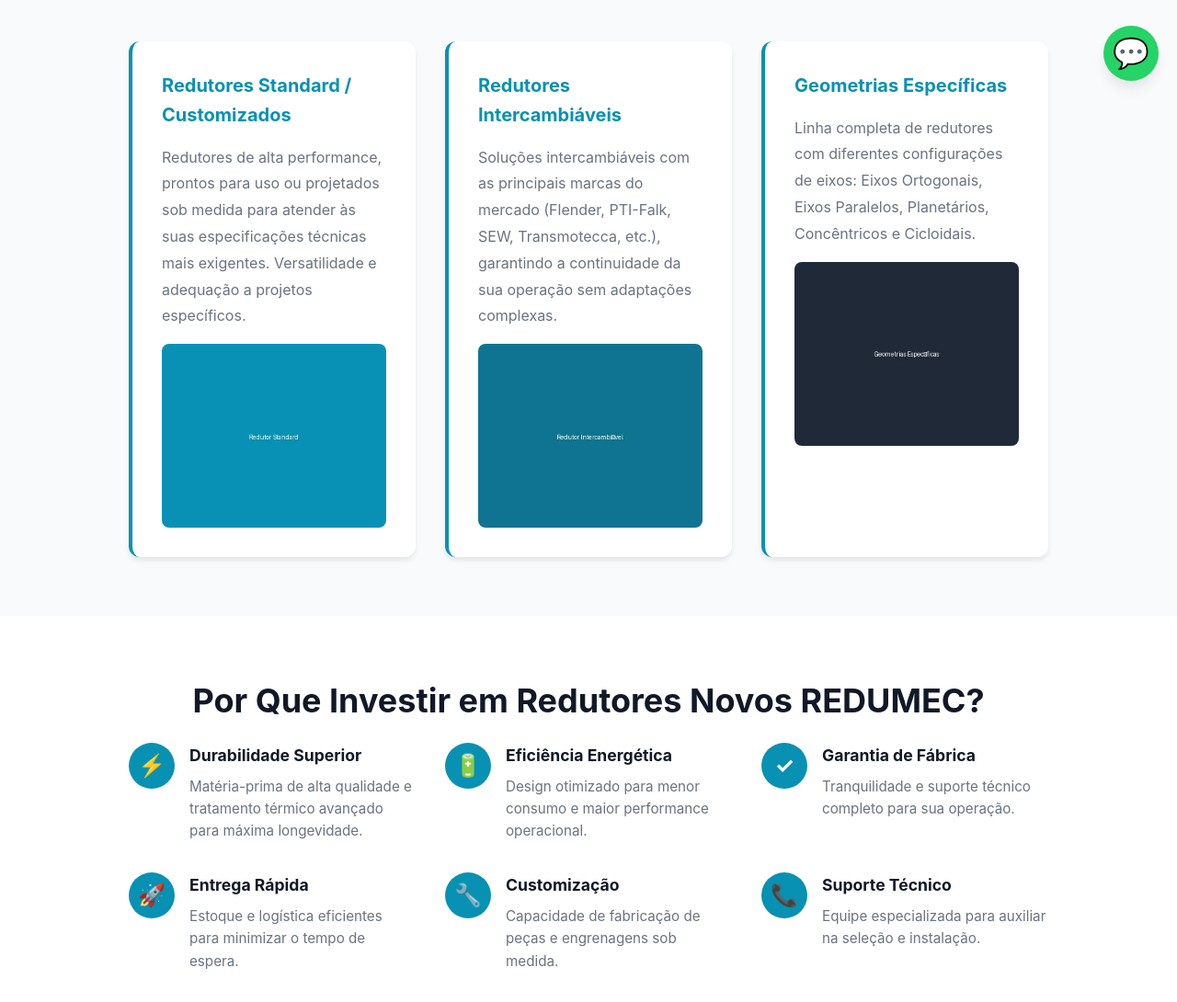
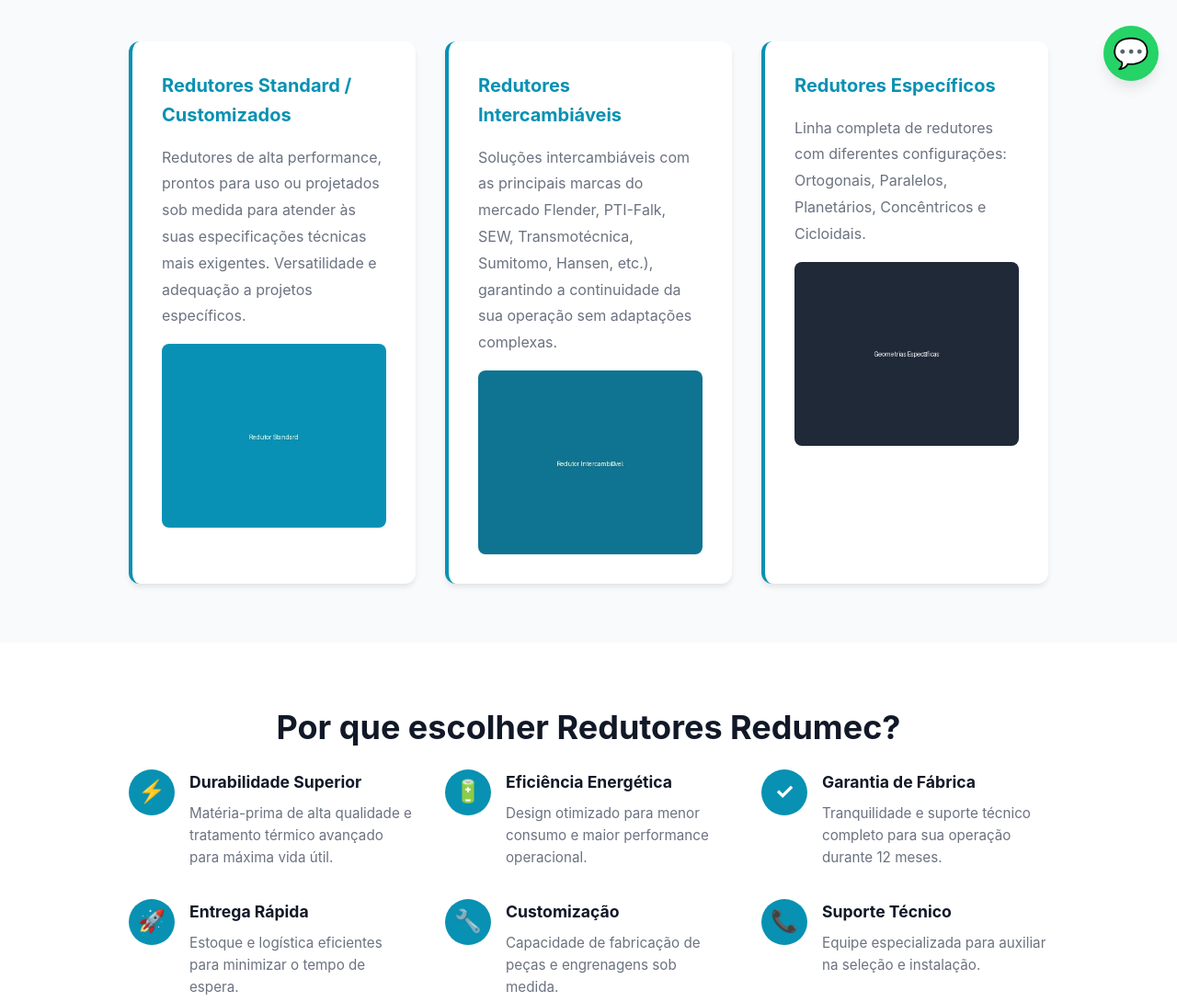
Before and after one commit to GHuemer/redutoresNovos, a plain HTML site: page index.html in a window 1280 px wide. Shown: the part 692-1782 px from the top of the page at 92% size. Drawn offline with Linux system fonts and the light colour scheme.

Commit message:
Update product descriptions and benefits in index.html

```diff
--- a/index.html
+++ b/index.html
@@ -605,12 +605,12 @@
                 </div>
                 <div class="type-card">
                     <h3>Redutores Intercambiáveis</h3>
-                    <p>Soluções intercambiáveis com as principais marcas do mercado (Flender, PTI-Falk, SEW, Transmotecca, etc.), garantindo a continuidade da sua operação sem adaptações complexas.</p>
+                    <p>Soluções intercambiáveis com as principais marcas do mercado Flender, PTI-Falk, SEW, Transmotécnica, Sumitomo, Hansen, etc.), garantindo a continuidade da sua operação sem adaptações complexas.</p>
                     <img src="assets/redutor-intercambiavel.jpg" alt="Redutor Intercambiável" class="type-card-image">
                 </div>
                 <div class="type-card">
-                    <h3>Geometrias Específicas</h3>
-                    <p>Linha completa de redutores com diferentes configurações de eixos: Eixos Ortogonais, Eixos Paralelos, Planetários, Concêntricos e Cicloidais.</p>
+                    <h3>Redutores Específicos</h3>
+                    <p>Linha completa de redutores com diferentes configurações: Ortogonais, Paralelos, Planetários, Concêntricos e Cicloidais.</p>
                     <img src="assets/redutor-eixos.jpg" alt="Geometrias Específicas" class="type-card-image">
                 </div>
             </div>
@@ -620,13 +620,13 @@
     <!-- Benefits Section -->
     <section class="benefits-section" id="beneficios">
         <div class="section-container">
-            <h2 class="section-title">Por Que Investir em Redutores Novos REDUMEC?</h2>
+            <h2 class="section-title">Por que escolher Redutores Redumec?</h2>
             <div class="benefits-grid">
                 <div class="benefit-item">
                     <div class="benefit-icon">⚡</div>
                     <div class="benefit-content">
                         <h4>Durabilidade Superior</h4>
-                        <p>Matéria-prima de alta qualidade e tratamento térmico avançado para máxima longevidade.</p>
+                        <p>Matéria-prima de alta qualidade e tratamento térmico avançado para máxima vida útil.</p>
                     </div>
                 </div>
                 <div class="benefit-item">
@@ -640,7 +640,7 @@
                     <div class="benefit-icon">✓</div>
                     <div class="benefit-content">
                         <h4>Garantia de Fábrica</h4>
-                        <p>Tranquilidade e suporte técnico completo para sua operação.</p>
+                        <p>Tranquilidade e suporte técnico completo para sua operação durante 12 meses.</p>
                     </div>
                 </div>
                 <div class="benefit-item">
```
